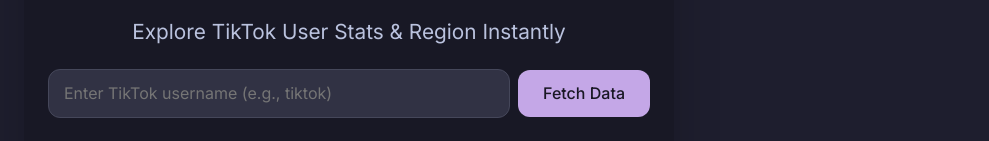
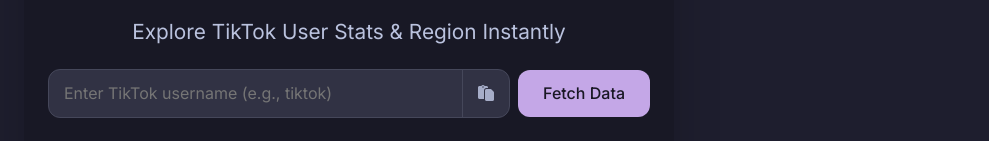
Before and after one commit to h1mky/tik-tok-country-finder, a React (Vite) app: page / in a window 1280 px wide. Shown: the part 125-266 px from the top of the page, without its empty margins (291-1280 px from the left). Built offline with nearby package versions, Linux system fonts and the light colour scheme.

Commit message:
add past button and form reset after submit

```diff
--- a/src/components/DataList/dataList.css
+++ b/src/components/DataList/dataList.css
@@ -98,3 +98,6 @@
 .error-message {
   color: #eb6f92;
 }
+button:hover {
+  transform: translateY(-1px);
+}
--- a/src/components/SendForm/SendForm.jsx
+++ b/src/components/SendForm/SendForm.jsx
@@ -14,6 +14,17 @@
       console.log("User data updated:", userData);
     }
   }, [userData]);
+
+  const handlePaste = () => {
+    navigator.clipboard
+      .readText()
+      .then((text) => {
+        dispatch(setUsername(text));
+      })
+      .catch((err) => {
+        console.error("Failed to read clipboard: ", err);
+      });
+  };
 
   const handleChange = (e) => {
     dispatch(setUsername(e.target.value));
@@ -39,7 +50,14 @@
             type="text"
             placeholder="Enter TikTok username (e.g., tiktok)"
             onChange={handleChange}
+            value={username}
           />
+          <button
+            className="paste-button d-flex align-self-stretch align-items-center fs-6"
+            onClick={handlePaste}
+          >
+            <i className="fa-solid fa-paste"></i>
+          </button>
         </div>
         <button id="fetchButton" onClick={handleFetch}>
           Fetch Data
--- a/src/components/SendForm/sendForm.css
+++ b/src/components/SendForm/sendForm.css
@@ -50,3 +50,20 @@
   flex-shrink: 0;
   white-space: nowrap;
 }
+#fetchButton:hover {
+  background-color: #f9e2af;
+}
+
+.paste-button {
+  background-color: transparent;
+  color: #a6adc8;
+  border: none;
+  border-left-width: medium;
+  border-left-style: none;
+  border-left-color: currentcolor;
+  border-left: 1.5px solid #45475a;
+  padding: 0 15px;
+  cursor: pointer;
+
+  transition: background-color 0.2s ease, color 0.2s ease;
+}
--- a/src/redux/dataSlice.jsx
+++ b/src/redux/dataSlice.jsx
@@ -27,6 +27,7 @@
       .addCase(fetchData.fulfilled, (state, action) => {
         state.dataLoadingStatus = "idle";
         state.user = action.payload;
+        state.username = "";
       })
       .addCase(fetchData.rejected, (state) => {
         state.dataLoadingStatus = "error";
```
